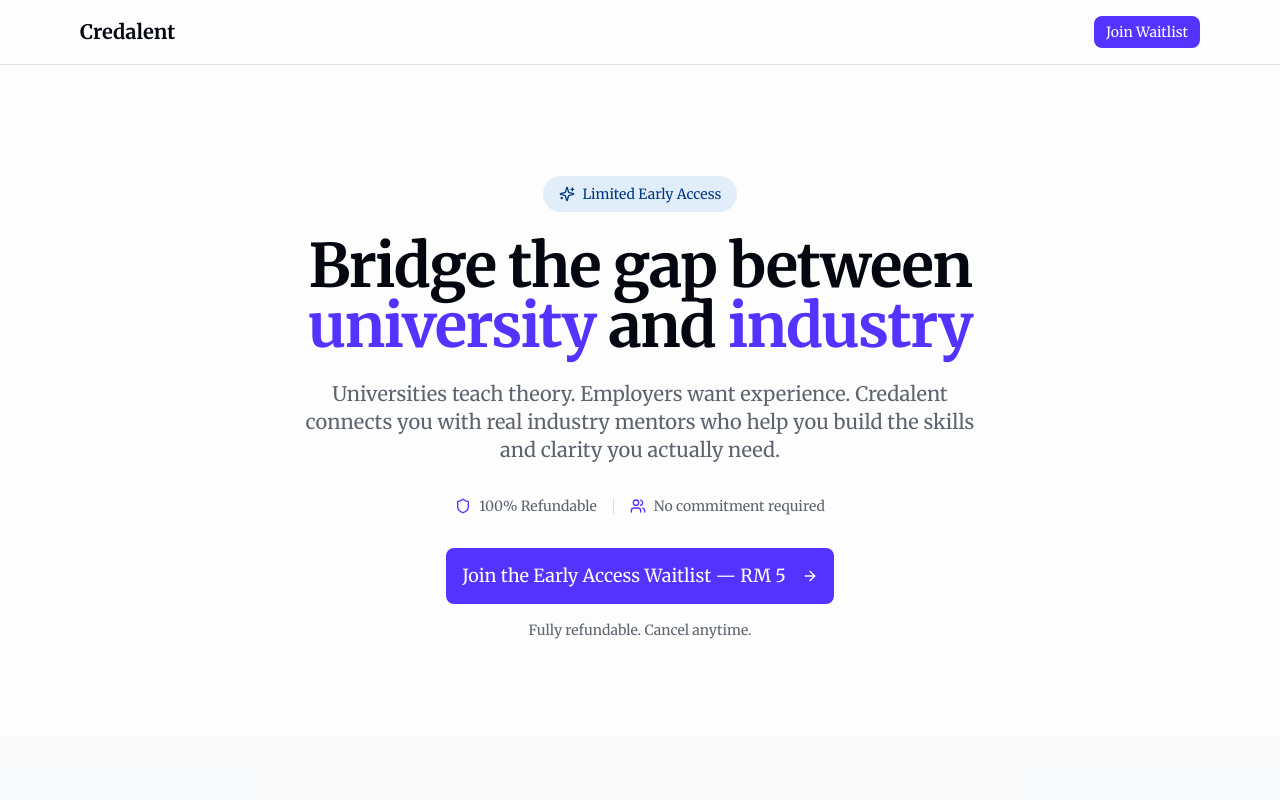
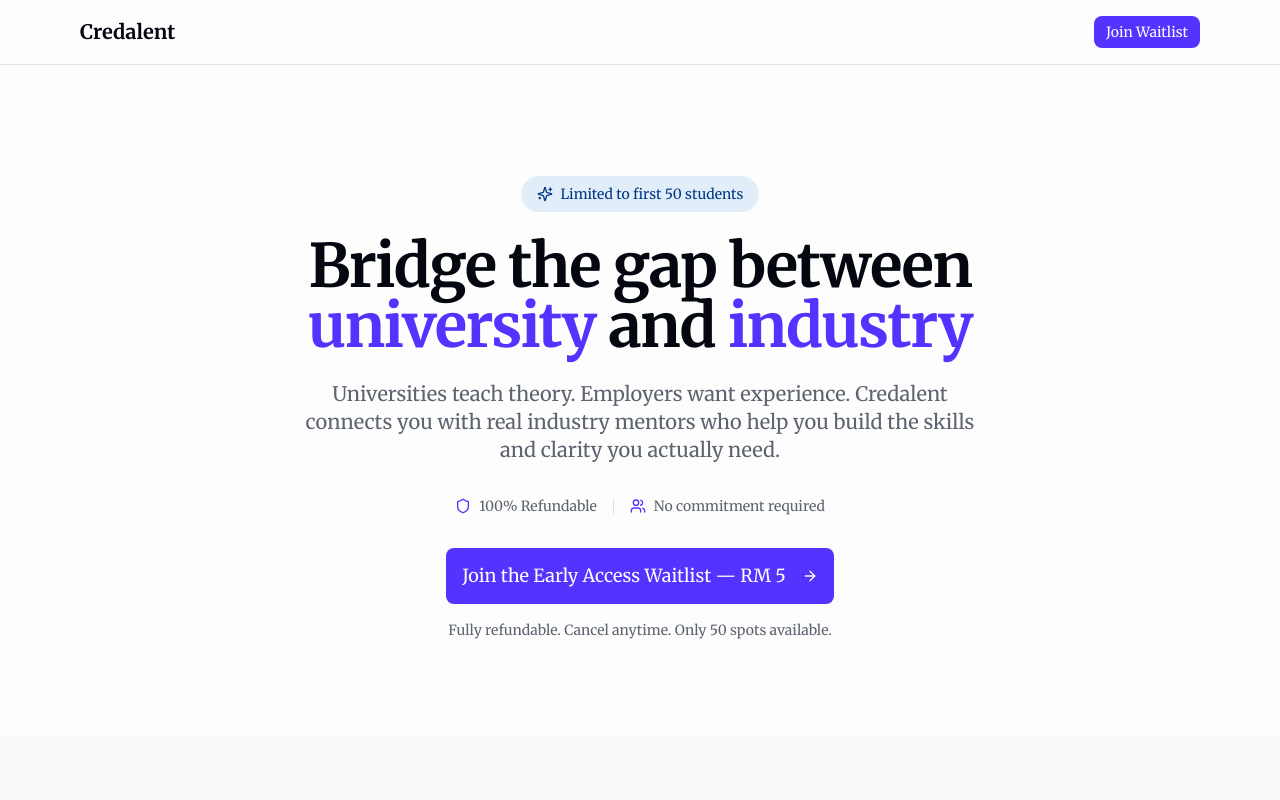
Before and after one commit to saadpathan/credalent-mvp, a Next.js app: page / in a window 1280 px wide. Shown: the top 800 px of the page. Built offline with nearby package versions, Linux system fonts and the light colour scheme.

Commit message:
Update copy to mention 50-person waitlist limit

```diff
--- a/components/cta-section.tsx
+++ b/components/cta-section.tsx
@@ -16,7 +16,7 @@ export function CTASection({ onJoinClick }: CTASectionProps) {
         </h2>
         <p className="mx-auto mb-8 max-w-xl text-primary-foreground/80">
           Join our founding community of students who are serious about bridging
-          the gap between university and industry.
+          the gap between university and industry. Limited to 50 founding members.
         </p>
 
         <Button
--- a/components/hero-section.tsx
+++ b/components/hero-section.tsx
@@ -14,7 +14,7 @@ export function HeroSection({ onJoinClick }: HeroSectionProps) {
         {/* Badge */}
         <div className="mb-6 inline-flex items-center gap-2 rounded-full bg-accent px-4 py-2 text-sm text-accent-foreground">
           <Sparkles className="h-4 w-4" />
-          <span>Limited Early Access</span>
+          <span>Limited to first 50 students</span>
         </div>
 
         {/* Main heading */}
@@ -56,7 +56,7 @@ export function HeroSection({ onJoinClick }: HeroSectionProps) {
         </Button>
 
         <p className="mt-4 text-sm text-muted-foreground">
-          Fully refundable. Cancel anytime.
+          Fully refundable. Cancel anytime. Only 50 spots available.
         </p>
       </div>
     </section>
--- a/components/waitlist-form.tsx
+++ b/components/waitlist-form.tsx
@@ -63,7 +63,7 @@ export function WaitlistForm({ isOpen, onClose }: WaitlistFormProps) {
               </h2>
               <p className="text-muted-foreground">
                 Reserve your early access spot with a fully refundable RM 5
-                deposit.
+                deposit. Limited to the first 50 applicants.
               </p>
             </div>
 
```
